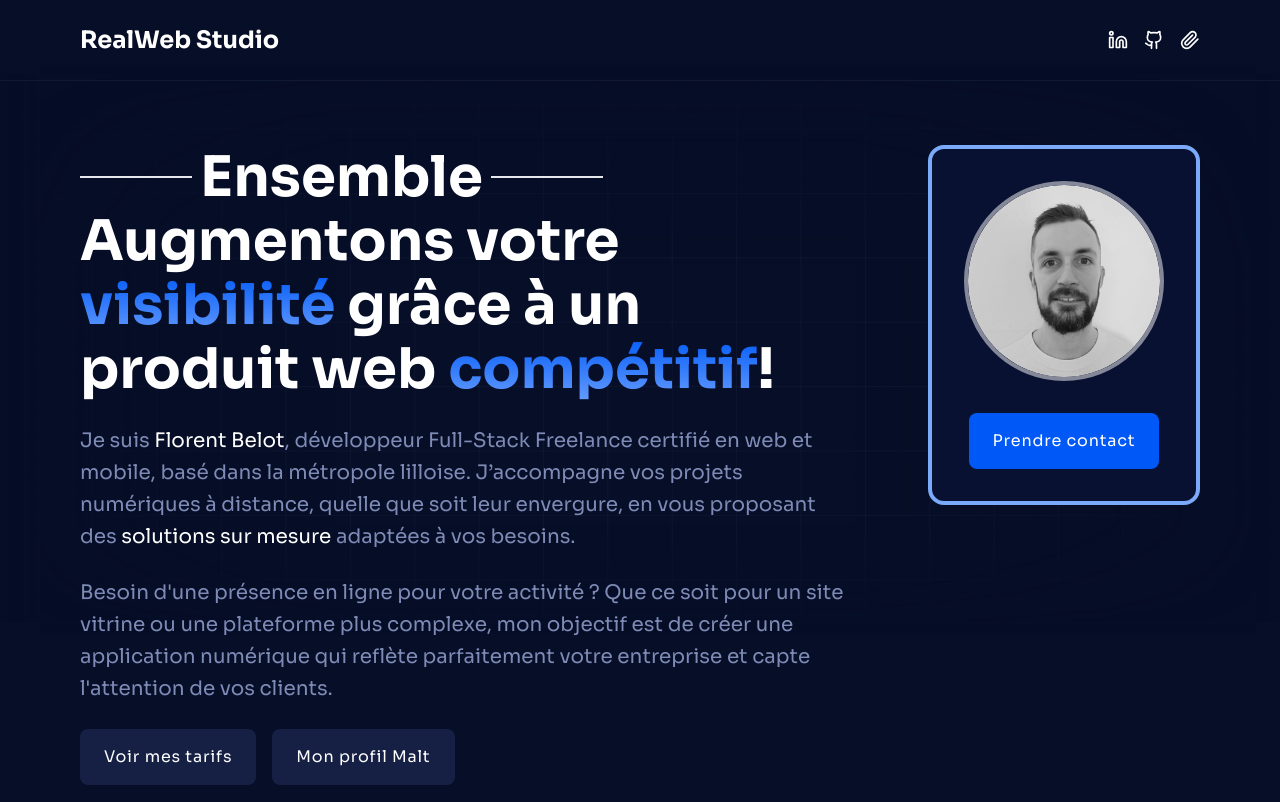
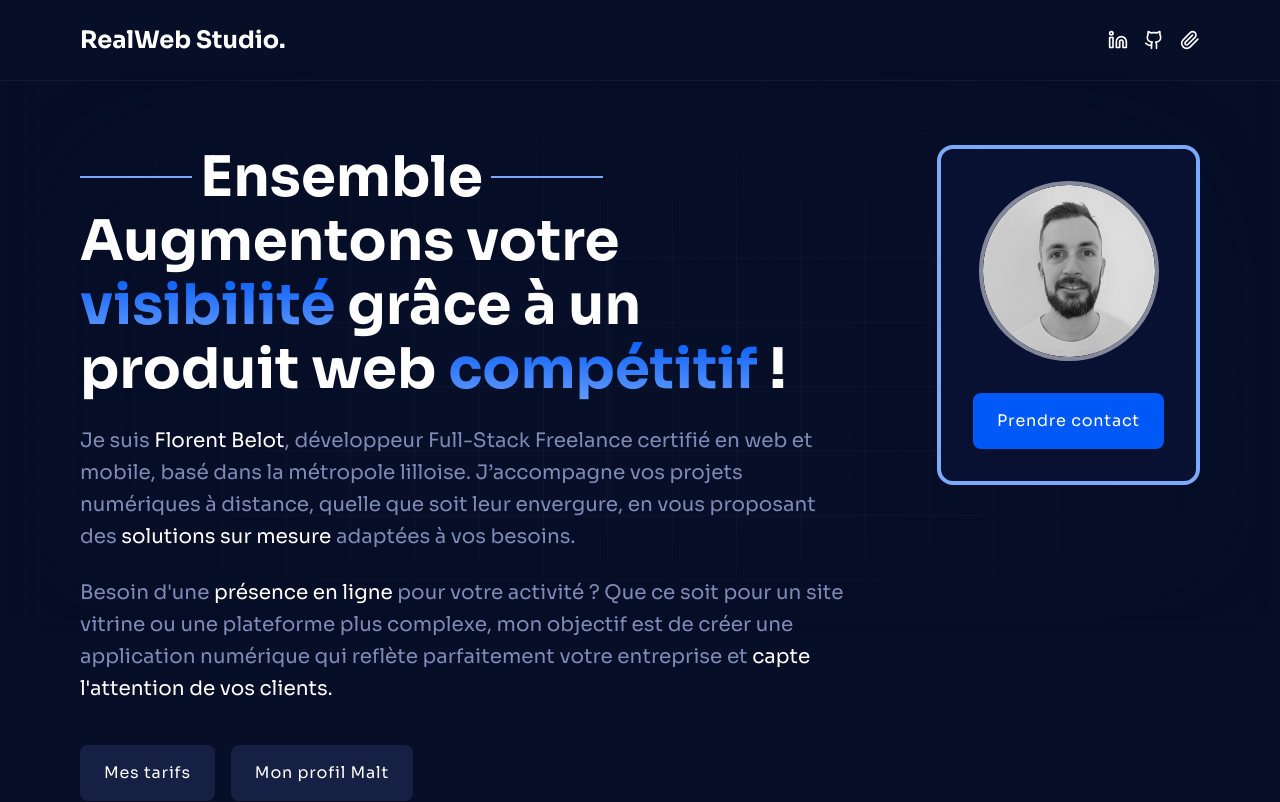
Before and after one commit to OnaFlorent/RealWeb-Expertise, a React (Vite) app: page / in a window 1280 px wide. Shown: the top 802 px of the page. Built offline with nearby package versions, Linux system fonts and the light colour scheme.

Commit message:
Header/Hero/Pricing/Services

```diff
--- a/src/App.jsx
+++ b/src/App.jsx
@@ -19,8 +19,7 @@ function App() {
         </title>
         <meta
           name="description"
-          content="Florent Belot | Développeur Full-Stack Freelance sur la métropole Lilloise
-      - Création de Sites Web & Landing Page & Applications Web & SaaS - TJM 250/j"
+          content="Développeur Full-Stack freelance à Roubaix, concepteur de sites web et applications web et mobile, e-commerce, landing page et solutions numériques sur mesure."
         />
         <meta name="robots" content="index, follow" />
         <meta property="og:type" content="website" />
--- a/src/components/Header.jsx
+++ b/src/components/Header.jsx
@@ -14,7 +14,7 @@ export const Header = () => {
               transition={{ duration: 0.3 }}
             >
               <a href="/" className="no-custom-hover">
-                RealWeb Studio
+                RealWeb Studio.
               </a>
             </motion.h4>
           </div>
--- a/src/components/Hero.jsx
+++ b/src/components/Hero.jsx
@@ -23,9 +23,7 @@ const Hero = () => {
                 <img
                   src={profileImgPng}
                   alt="Profile"
-                  className="mx-auto rounded-full border-4 border-n-1 border-opacity-50 pointer-events-none"
-                  width={200}
-                  height={200}
+                  className="mx-auto rounded-full border-4 border-n-1 border-opacity-50 pointer-events-none w-[120px] h-[120px] lg:w-[180px] lg:h-[180px]"
                   loading="lazy"
                   decoding="async"
                 />
@@ -45,12 +43,12 @@ const Hero = () => {
             <h1 className="h1">
               <div className="relative flex items-center justify-center lg:justify-start space-x-2">
                 <span
-                  className="block border-t-2 border-n-4 w-12 sm:w-20 md:w-28"
+                  className="block border-t-2 w-12 sm:w-20 md:w-28 animate-border-animation"
                   aria-hidden="true"
                 ></span>
                 <span>Ensemble</span>
                 <span
-                  className="block border-t-2 border-n-4 w-12 sm:w-20 md:w-28"
+                  className="block border-t-2 w-12 sm:w-20 md:w-28 animate-border-animation"
                   aria-hidden="true"
                 ></span>
               </div>
@@ -61,7 +59,7 @@ const Hero = () => {
               grâce à un produit web{" "}
               <span className="bg-clip-text text-transparent bg-gradient-to-b from-p-3 to-p-2">
                 compétitif
-              </span>
+              </span>{" "}
               !
             </h1>
             <p className="body-1 text-n-5">
@@ -75,15 +73,18 @@ const Hero = () => {
               adaptées à vos besoins.
             </p>
             <p className="body-1 text-n-5">
-              Besoin d'une présence en ligne pour votre activité ? Que ce soit
-              pour un site vitrine ou une plateforme plus complexe, mon objectif
-              est de créer une application numérique qui reflète parfaitement votre
-              entreprise et capte l'attention de vos clients.
+              Besoin d'une <span className="text-n-1">présence en ligne</span>{" "}
+              pour votre activité ? Que ce soit pour un site vitrine ou une
+              plateforme plus complexe, mon objectif est de créer une
+              application numérique qui reflète parfaitement votre entreprise et{" "}
+              <span className="text-n-1">
+                capte l'attention de vos clients.
+              </span>
             </p>
 
-            <div className="flex justify-center lg:justify-start space-x-4 mt-8">
+            <div className="flex justify-center lg:justify-start space-x-4 py-4">
               <Button theme="secondary" href="/#pricing">
-                Voir mes tarifs
+                Mes tarifs
               </Button>
               <Button theme="secondary" className="cursor-not-allowed">
                 Mon profil Malt
--- a/src/components/Pricing.jsx
+++ b/src/components/Pricing.jsx
@@ -37,11 +37,12 @@ export const Pricing = () => {
                   <div className="text-caption-1 text-n-5 uppercase">
                     {price.plan}
                   </div>
+                  <span className="text-caption-1 text-n-5">À partir de </span>
                   <div className="space-y-3">
                     <span className="h1 text-n-5">€</span>
                     <span className="h1">{price.amount}*</span>
                   </div>
-                  <span className="text-caption-1 text-n-5">*à partir de </span>
+
                   <hr
                     className={`"border-t mt-7 mb-4 lg:mt-16"
                     ${price.featured ? "border-n-6" : "border-stroke-1"}`}
--- a/src/components/Services.jsx
+++ b/src/components/Services.jsx
@@ -9,7 +9,7 @@ export const Services = () => {
           <div className="space-y-4 mb-8 text-center lg:text-start">
             <h2 className="h2">Mes Services</h2>
             <p className="body-1 text-n-5">
-              Développeur full-stack investi et rigoureux, je vous accompagne
+              Développeur Full-Stack investi et rigoureux, je vous accompagne
               dans vos projets numériques avec des solutions fiables, pensées
               pour répondre à vos attentes.
             </p>
```
Also changed, not shown: index.html (+18 -47 lines).
